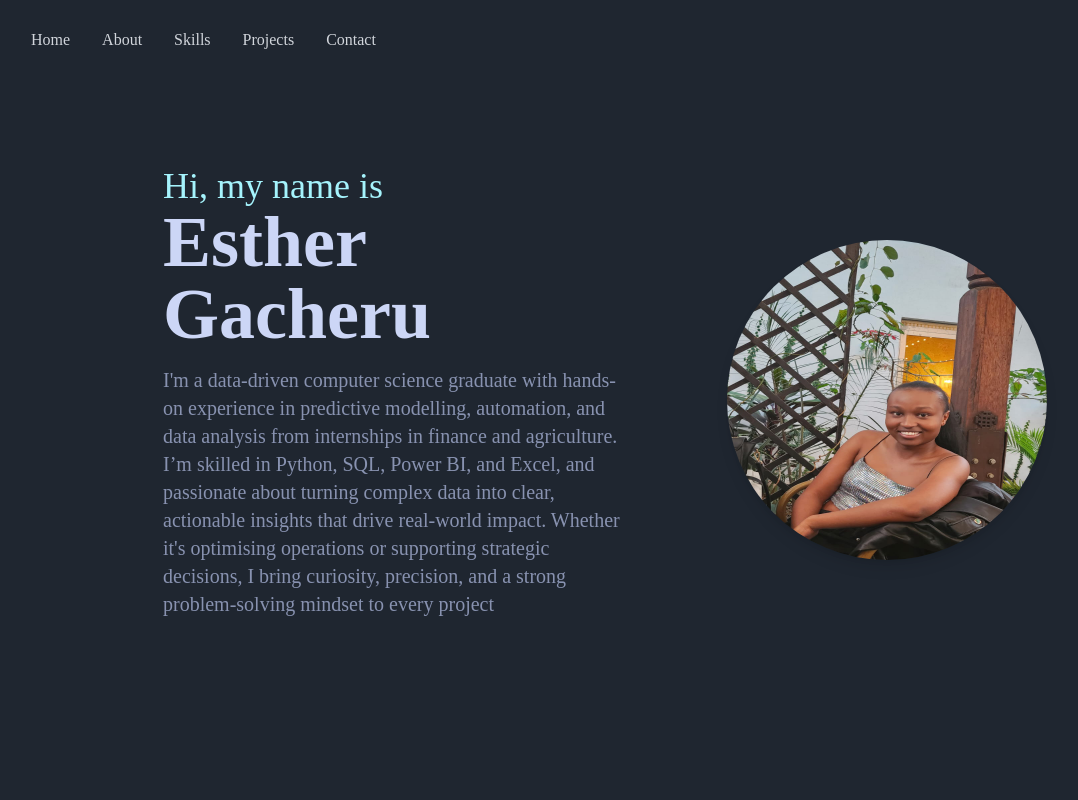
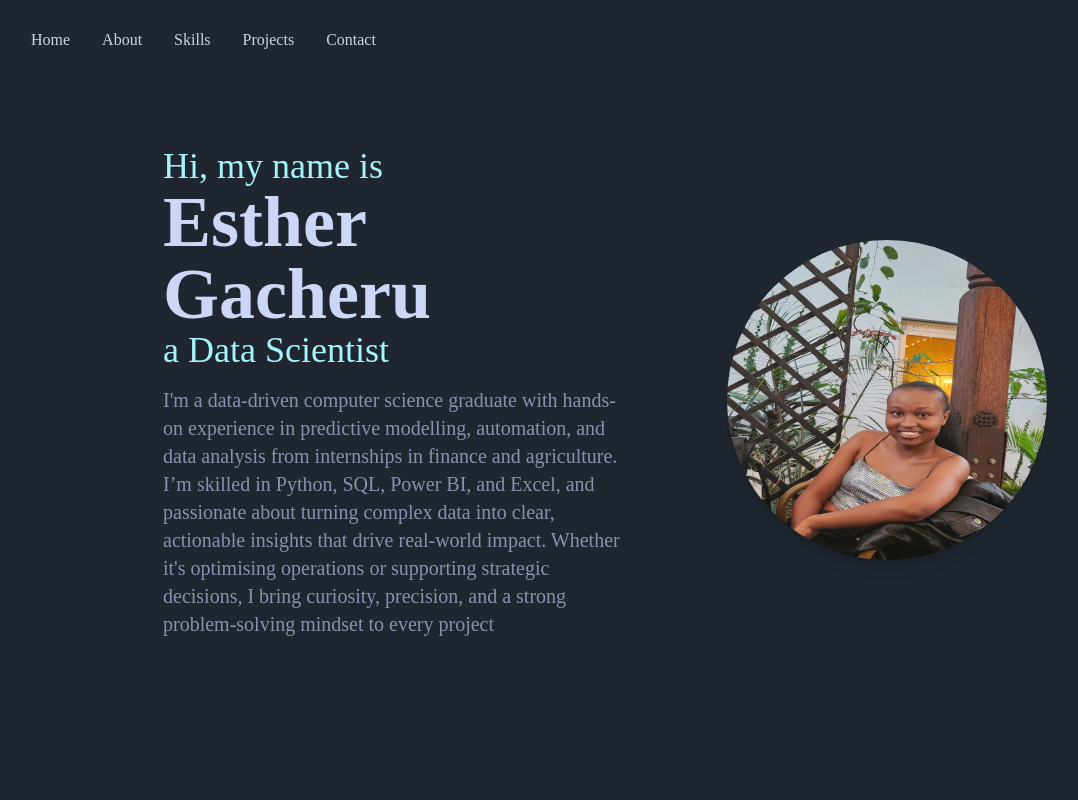
Before and after one commit to GacheruE/portfolio_react, a React (Create React App) app: page / in a window 1280 px wide. Shown: the top 800 px of the page, without its empty margins (1-1079 px from the left). Built offline with nearby package versions, Linux system fonts and the light colour scheme.

Commit message:
Update Home.js

```diff
--- a/src/components/Home.js
+++ b/src/components/Home.js
@@ -12,6 +12,7 @@ const Home = () => {
         <div className='sm:w-1/2 sm:pr-2 flex flex-col justify-center'>
           <p className='text-cyan-200 text-2xl sm:text-4xl'>Hi, my name is</p>
           <h1 className='text-4xl sm:text-7xl font-bold text-[#ccd6f6]'>Esther Gacheru</h1>
+          <p className='text-cyan-200 text-2xl sm:text-4xl'>a Data Scientist</p>
           <p className='text-[#8892b0] py-4 max-w-[900px] text-xl'>I'm a data-driven computer science graduate with hands-on experience in predictive modelling, automation, and data analysis from internships in finance and agriculture. I’m skilled in Python, SQL, Power BI, and Excel, and passionate about turning complex data into clear, actionable insights that drive real-world impact. Whether it's optimising operations or supporting strategic decisions, I bring curiosity, precision, and a strong problem-solving mindset to every project</p>
         </div>
 
```
